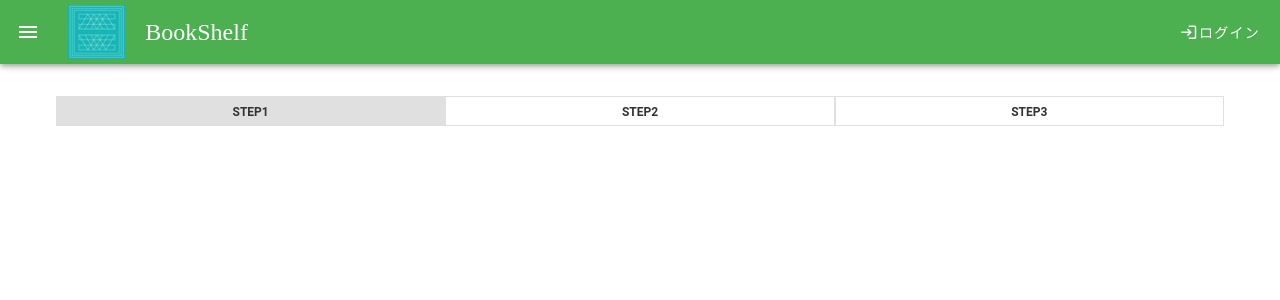
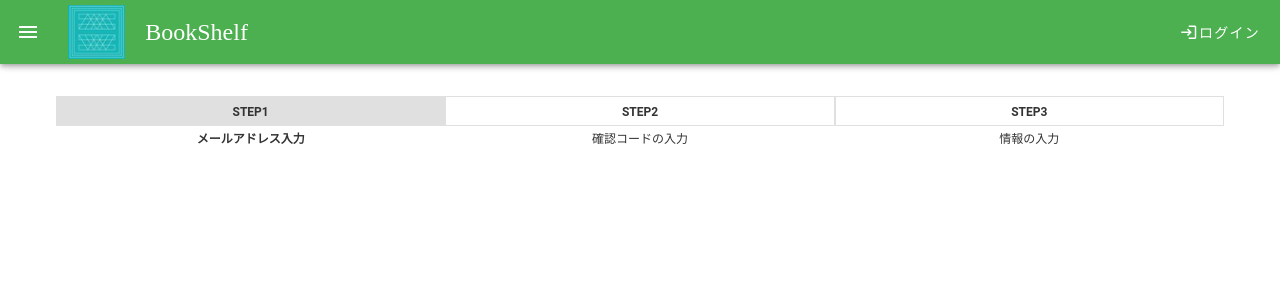
Before and after one commit to YumaHozumi/Shelfmate, a Vue app in the folder frontend/: page /register in a window 1280 px wide. Shown: the top 300 px of the page. Built offline with nearby package versions, Linux system fonts and the light colour scheme; a web font is replaced by a local one.

Commit message:
ProgressBarにテキストを追加

```diff
--- /dev/null
+++ b/frontend/src/components/ProgressBar/StepLabel.vue
@@ -0,0 +1,29 @@
+<script setup lang="ts">
+interface Props {
+    label: string;
+}
+
+defineProps<Props>();
+</script>
+
+<template>
+    <li>{{ label }}</li>
+</template>
+
+<style scoped lang="scss">
+li {
+    list-style-type: none;
+    display: inline-block;
+    width: 33.333%;
+    height: 12px;
+    line-height: 12px;
+    font-size: 12px;
+    text-align: center;
+    background-color: #ffffff;
+    color: #333333;
+
+    &.current {
+        font-weight: bold;
+    }
+}
+</style>
--- a/frontend/src/containers/ProgressBar.vue
+++ b/frontend/src/containers/ProgressBar.vue
@@ -1,14 +1,19 @@
 <script setup lang="ts">
 import StepItem from "@/components/ProgressBar/StepItem.vue";
+import StepLabel from "@/components/ProgressBar/StepLabel.vue";
 import { ref } from "vue";
 
 const steps = ref(["STEP1", "STEP2", "STEP3"])
+const texts = ref(["メールアドレス入力", "確認コードの入力", "情報の入力"])
 const currentStep = ref(1);
+
 </script>
 
 <template>
     <v-container>
         <StepItem v-for="(step, index) in steps" :key="index" :label="step"
         :class="{current: index+1 === currentStep}"></StepItem>
+        <StepLabel v-for="(text, index) in texts" :key="index" :label="text"
+        :class="{current: index+1 === currentStep}"></StepLabel>
     </v-container>
 </template>
```
